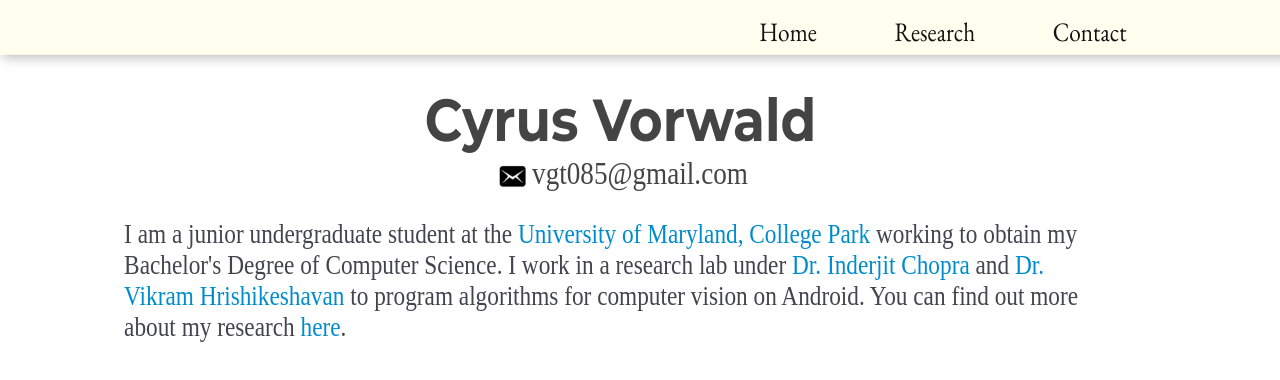
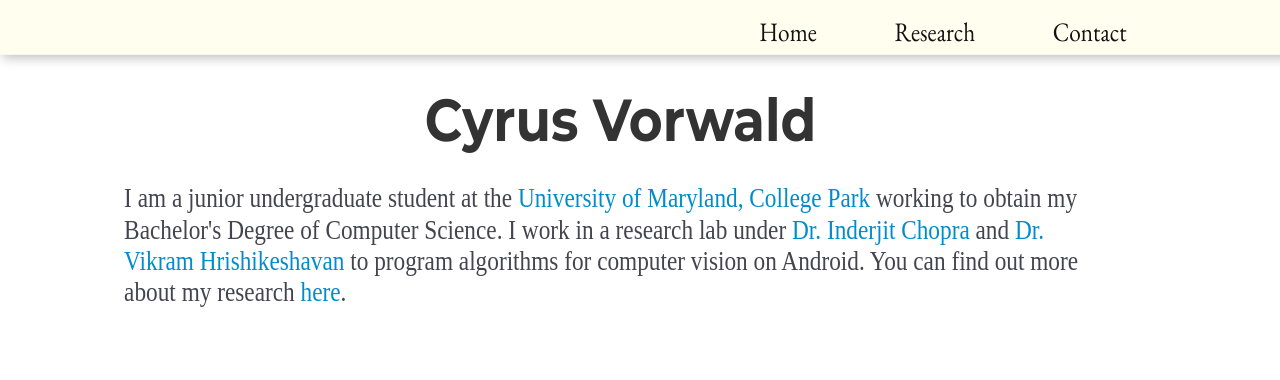
Before and after one commit to CyrusVorwald/cyrusvorwald.github.io, a plain HTML site: page index.html in a window 1280 px wide. Drawn offline with nearby package versions, Linux system fonts and the light colour scheme.

Commit message:
took out contact from home

```diff
--- a/index.html
+++ b/index.html
@@ -27,7 +27,6 @@
 	</div>
 	<div class="container">
 		<div id="name">Cyrus Vorwald</div>
-		<div id="contact"><a href="mailto:vgt085@gmail.com"><img src="img/email.jpg"/></a><a>vgt085@gmail.com</a></a></div>
 		<div id="description">
 		<p>I am a junior undergraduate student at the <a href="http://www.umd.edu/">University of Maryland, College Park</a> working to obtain my Bachelor's Degree of Computer Science. I work in a research lab under <a href="http://www.inderjitchopra.umd.edu/">Dr. Inderjit Chopra</a> and <a href="https://sites.google.com/site/vikramhrishi/home">Dr. Vikram Hrishikeshavan</a> to program algorithms for computer vision on Android. You can find out more about my research <a href="research">here</a>.</p>
 			</div>
--- a/style.css
+++ b/style.css
@@ -72,20 +72,10 @@ html{
     padding: 0px 10px;
 }
 
-#contact {
-	text-align: center;
-}
-
-#contact a{
-	font-size: 42px;
-	text-decoration: none;
-	color: #444444;
-}
-
 #name {
 	font-family: 'Montserrat', sans-serif;
 	margin-top: 40px;
 	font-size: 80px;
 	text-align: center;
-	color: #444444;
+	color: #333333;
 }
```
